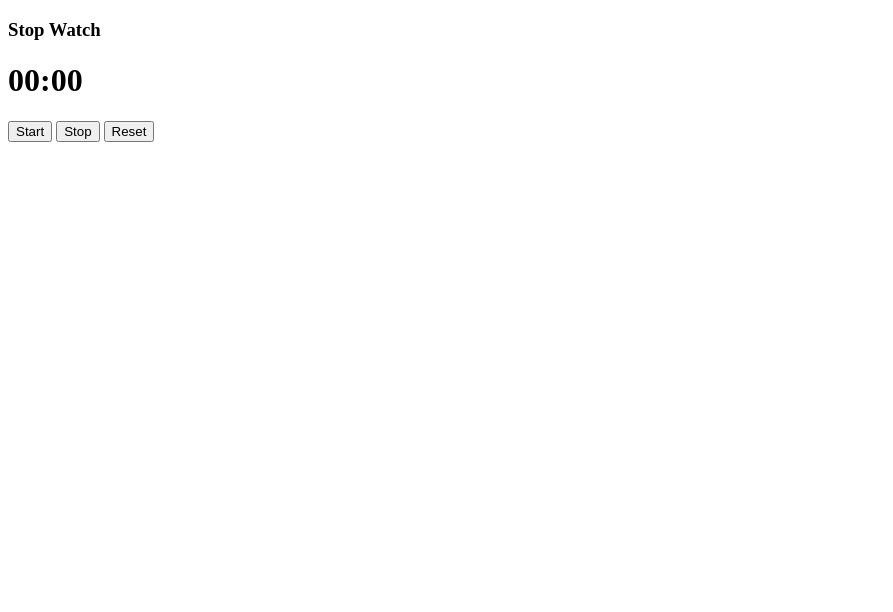
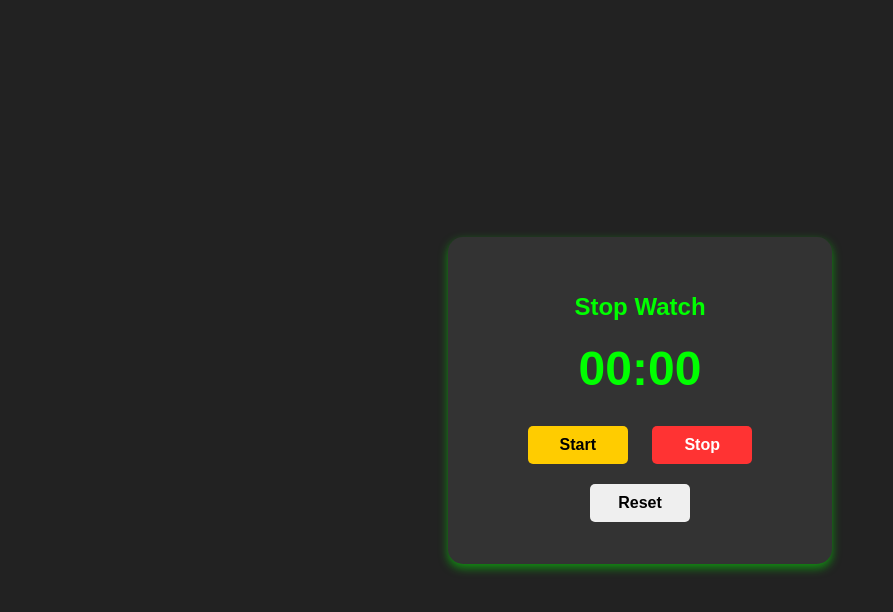
Before and after one commit to Priya-2705/StopWatch, a plain HTML site: page index.html in a window 1280 px wide. Shown: the whole page, without its empty margins (0-893 px from the left). Drawn offline with Linux system fonts and the light colour scheme.

Commit message:
Added styles

```diff
--- a/index.html
+++ b/index.html
@@ -4,6 +4,8 @@
     <meta charset="UTF-8">
     <meta name="viewport" content="width=device-width, initial-scale=1.0">
     <title>Stop Watch</title>
+    <link rel="icon" href="images/icon.png">
+    <link rel="stylesheet" type="text/css" href="styles.css">
 </head>
 <body>
     <div class="card">
--- /dev/null
+++ b/styles.css
@@ -0,0 +1,65 @@
+body {
+    width: 100%;
+    margin: 0;
+    display: flex;
+    justify-content: center;
+    align-items: center;
+    height: 100vh;
+    background-color: #222;
+    font-family: Arial, sans-serif;
+    color: #fff;
+    text-align: center;
+}
+
+.card {
+    background-color: #333;
+    padding: 2rem;
+    width: 320px;
+    border-radius: 15px;
+    box-shadow: 0 4px 10px rgba(0, 255, 0, 0.5);
+    position: relative;
+}
+
+h3 {
+    margin-bottom: 10px;
+    font-size: 1.5rem;
+    color: #0f0;
+}
+
+#time {
+    font-size: 3rem;
+    font-weight: bold;
+    margin: 20px 0;
+    color: #0f0;
+}
+
+button {
+    padding: 10px 15px;
+    margin: 10px;
+    width: 100px;
+    font-size: 1rem;
+    font-weight: bold;
+    border: none;
+    border-radius: 5px;
+    cursor: pointer;
+    transition: 0.3s ease-in-out;
+}
+
+button:nth-child(2) {
+    background-color: #0f0;
+    color: #000;
+}
+
+button:nth-child(3) {
+    background-color: #ffcc00;
+    color: #000;
+}
+
+button:nth-child(4) {
+    background-color: #ff3333;
+    color: #fff;
+}
+
+button:hover {
+    transform: scale(1.1);
+}
```
Also changed, not shown: images/icon.png (added).
